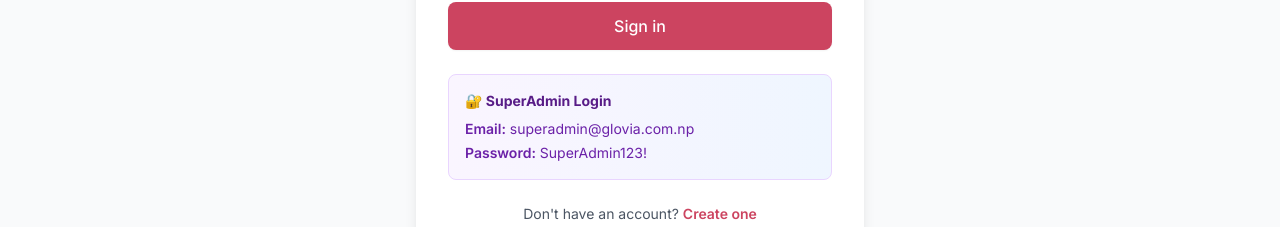
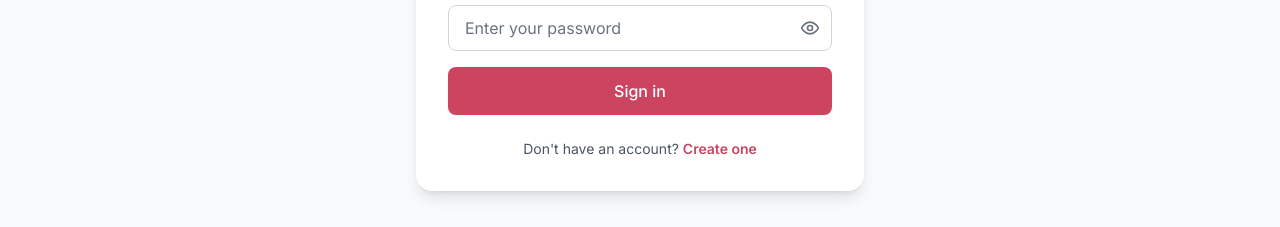
Before and after one commit to Mr-strangerX11/glovia-frontend, a Next.js app: page /auth/login in a window 1280 px wide. Shown: the part 573-800 px from the top of the page. Built offline with nearby package versions, Linux system fonts and the light colour scheme; no server answers; a web font is replaced by a local one.

Commit message:
security: remove SuperAdmin credentials from public login page

```diff
--- a/src/app/auth/login/page.tsx
+++ b/src/app/auth/login/page.tsx
@@ -89,19 +89,6 @@ export default function LoginPage() {
           </button>
         </form>
 
-        {/* SuperAdmin Credentials */}
-        <div className="bg-gradient-to-r from-purple-50 to-blue-50 border border-purple-200 rounded-lg p-4">
-          <p className="text-sm font-bold text-purple-900 mb-2">🔐 SuperAdmin Login</p>
-          <div className="space-y-1 text-sm">
-            <p className="text-purple-800">
-              <span className="font-semibold">Email:</span> superadmin@glovia.com.np
-            </p>
-            <p className="text-purple-800">
-              <span className="font-semibold">Password:</span> SuperAdmin123!
-            </p>
-          </div>
-        </div>
-
         <p className="text-center text-sm text-gray-600">
           Don&apos;t have an account? {" "}
           <Link href="/auth/register" className="text-primary-600 font-semibold">
```
